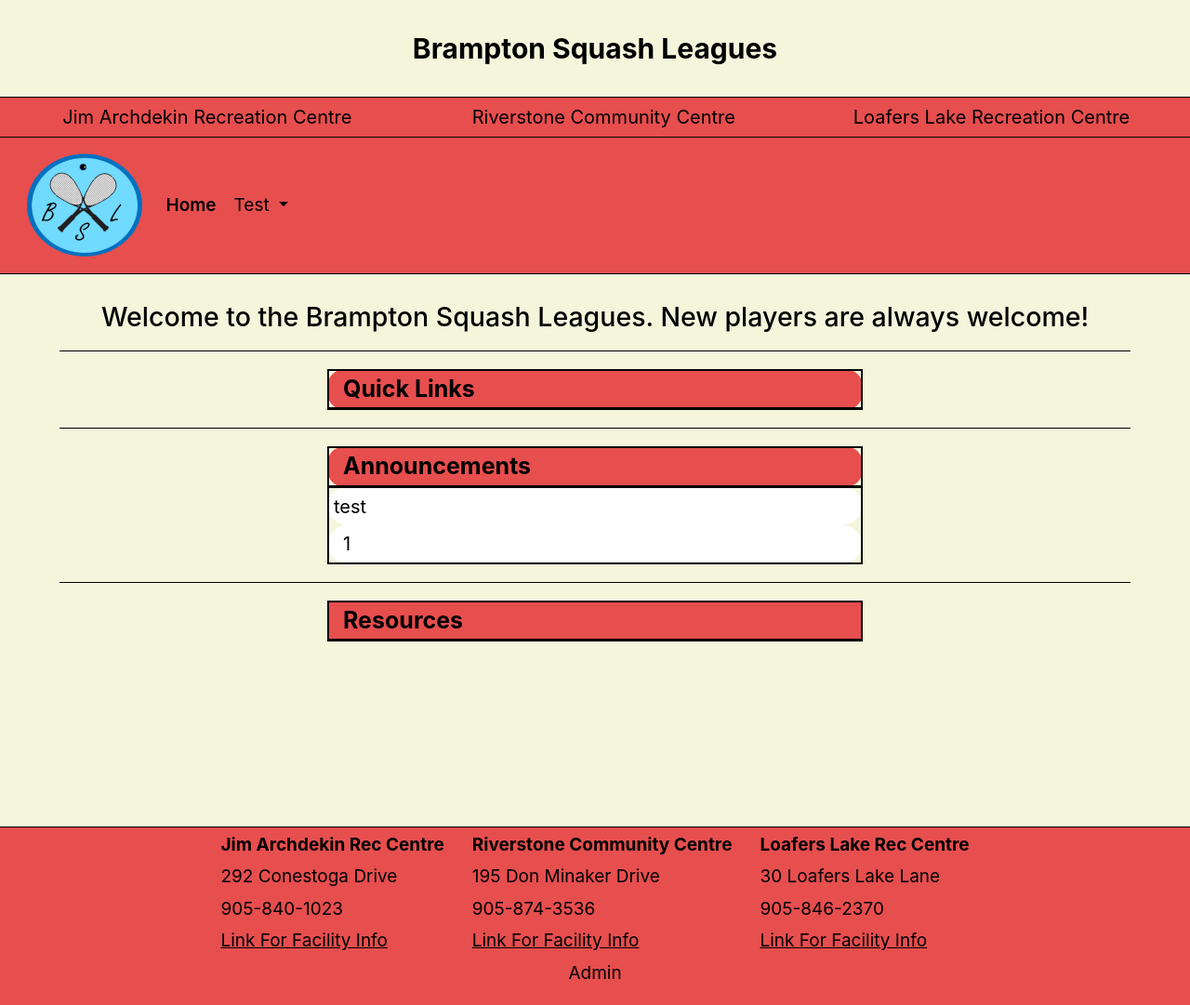
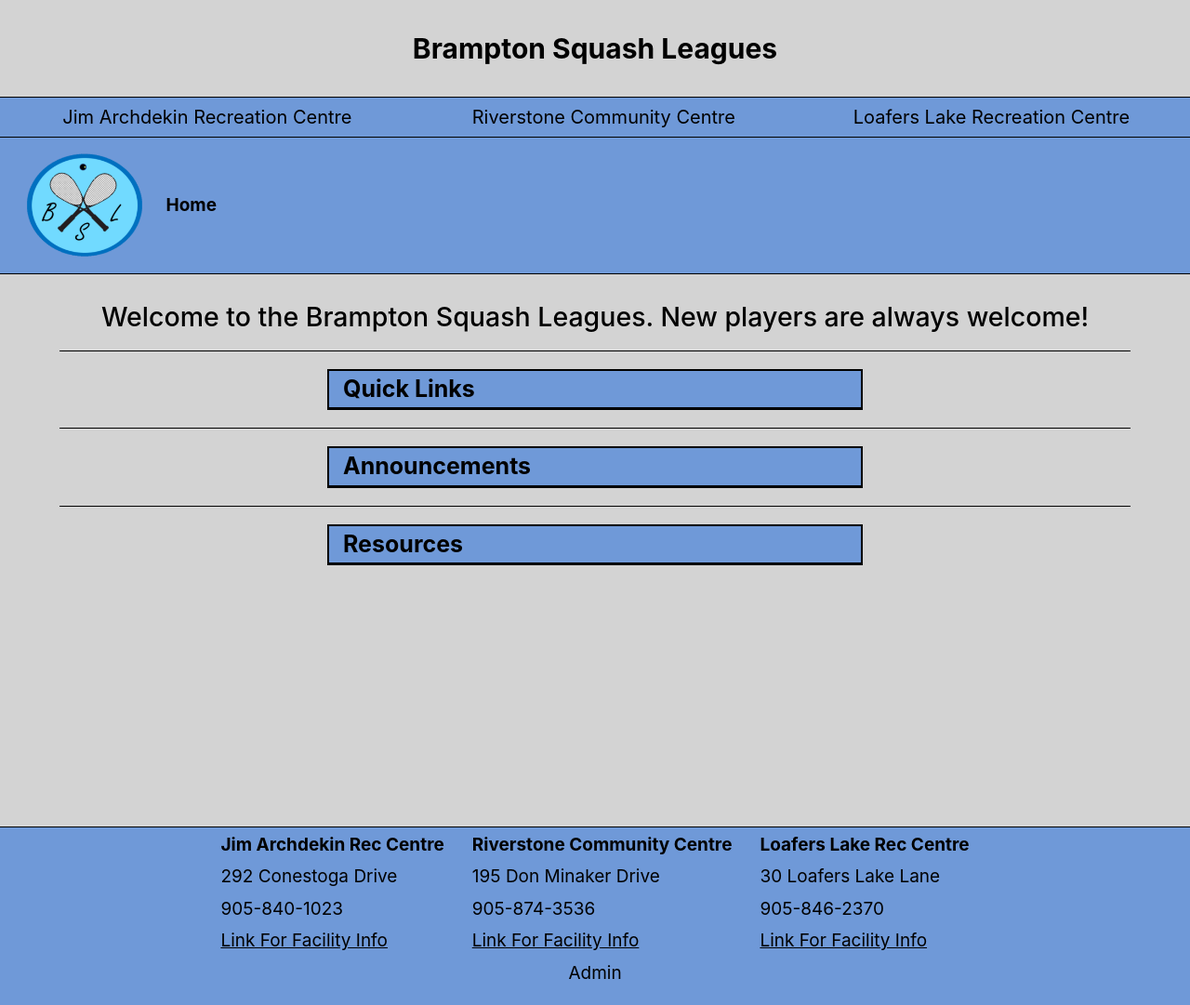
Before and after one commit to Siarnt/brampton-squash, a Flask app: page / in a window 1280 px wide. Shown: the whole page at 93% size. Run offline with Flask 2, Linux system fonts and the light colour scheme; data comes from the database, SQL or seed files in the repository; data that the repository does not hold is empty; some libraries are stand-ins or nearby versions.

Commit message:
fixing version to V5

```diff
--- a/app.py
+++ b/app.py
@@ -33,13 +33,12 @@
 app = Flask(__name__)
 load_dotenv()
 
-ENV = 'dev'
+ENV = 'prod'
 
 if ENV == 'dev':
-        app.debug = True
-        DB_NAME = "database.db"
-        app.config['SQLALCHEMY_DATABASE_URI'] = f'sqlite:///{DB_NAME}'
-
+    app.debug = True
+    DB_NAME = "database.db"
+    app.config['SQLALCHEMY_DATABASE_URI'] = f'sqlite:///{DB_NAME}'
 else:
     app.debug = False
     data_base_url = os.getenv("database_link")
@@ -92,20 +91,12 @@
 
 @app.route('/',methods=['GET','POST'])
 def home():
-    try:
-        page_title = 'Brampton Squash'
-        announcement_items = Announcements.query.order_by(Announcements.rank)
-        leagues = League_Information.query.order_by(League_Information.league_number)
-        resources = Resources.query.order_by(Resources.rank)
-        quick_links = Quick_Links.query.order_by(Quick_Links.rank)
-        return render_template("home.html",page_title=page_title, user=current_user,announcement_items=announcement_items,leagues=leagues,resources=resources,quick_links=quick_links)
-    except:
-        redirect('/error')
-
-@app.route('/error',methods=['GET','POST'])
-def error():
-    page_title = 'Brampton Squash - Site Error'
-    return render_template("error.html", page_title=page_title)
+    page_title = 'Brampton Squash'
+    announcement_items = Announcements.query.order_by(Announcements.rank)
+    leagues = League_Information.query.order_by(League_Information.league_number)
+    resources = Resources.query.order_by(Resources.rank)
+    quick_links = Quick_Links.query.order_by(Quick_Links.rank)
+    return render_template("home.html",page_title=page_title, user=current_user,announcement_items=announcement_items,leagues=leagues,resources=resources,quick_links=quick_links)
 
 # >>>> ADMIN SECTION <<<<
 
@@ -730,4 +721,4 @@
 # >>>> ACTUALLY RUNNING THE APP <<<<
 
 if __name__ == '__main__':
-    app.run(host='192.168.56.1')
+    app.run(host='192.168.0.20')
--- a/static/styles.css
+++ b/static/styles.css
@@ -7,12 +7,12 @@
     height: fit-content;
 }
 body {
-    background-color: beige;
+    background-color: lightgray;
     margin:0;
     padding:0;
 }
 header {
-    background-color: rgb(231, 78, 78);
+    background-color: rgb(111, 153, 216);
     border-bottom: 1px solid black;
 }
 h5 {
@@ -32,11 +32,10 @@
 /* NAV BAR */
 
 #drop-menu a:hover {
-    color: black;
-    font-weight: bold;
+    color: blue;
 }
 .dropdown-menu a:hover  {
-    color: black;
+    color: blue;
 }
 .dropdown-menu {
     background-color: white;
@@ -49,7 +48,7 @@
     height: auto;
 }
 #home-label {
-    font-weight: 600;
+    font-weight: bold;
 }
 .top-banner-table {
     text-align: center;
@@ -62,11 +61,11 @@
 
 }
 .top-header {
-    background-color: beige;
+    background-color: lightgray;
     border-bottom: 1px solid black;
 }
 .bottom-header {
-    background-color: rgb(231, 78, 78);
+    background-color: rgb(111, 153, 216);
 }
 .top-banner-table th {
     text-align: center;
@@ -94,7 +93,6 @@
     float: right;
     width: 100%;
     display: block;
-
 }
 .table-announcement {
     border-top: 2px solid;
@@ -103,24 +101,19 @@
     border-left: 2px solid;
     min-width: 50%;
     max-width: 90%;
-    border-radius: 5px 5px 5px 5px;
 }
 .table-announcement th {
     font-weight: bold;
     font-size: 25px;
     border-bottom: 3px solid;
-    background-color: rgb(231, 78, 78);
+    background-color: rgb(111, 153, 216);
     border-spacing: 1px;
     padding-left: 2px;
-    border-radius: 15px 15px 15px 15px;
-    overflow: hidden;
 }
 .table-announcement td {
     background-color: white;
     font-size: 20px;
     padding: 5px;
-    border-radius: 30px 30px 30px 30px;
-
 }
 
 .resources {
@@ -141,7 +134,7 @@
     font-weight: bold;
     font-size: 25px;
     border-bottom: 3px solid;
-    background-color: rgb(231, 78, 78);
+    background-color: rgb(111, 153, 216);
     border-spacing: 1px;
     padding-left: 2px;
 }
@@ -169,7 +162,7 @@
     height: fit-content;
     margin-top: 150px;
     clear: both;
-    background-color: rgb(231, 78, 78);
+    background-color: rgb(111, 153, 216);
     bottom:0;
     position: relative;
     border-top: 1px solid black;
@@ -209,7 +202,7 @@
     font-weight: bold;
     font-size: 25px;
     border-bottom: 3px solid;
-    background-color: rgb(231, 78, 78);
+    background-color: rgb(111, 153, 216);
     border-spacing: 15px;
     padding-left: 2px;
     border-top: 2px solid;
```
